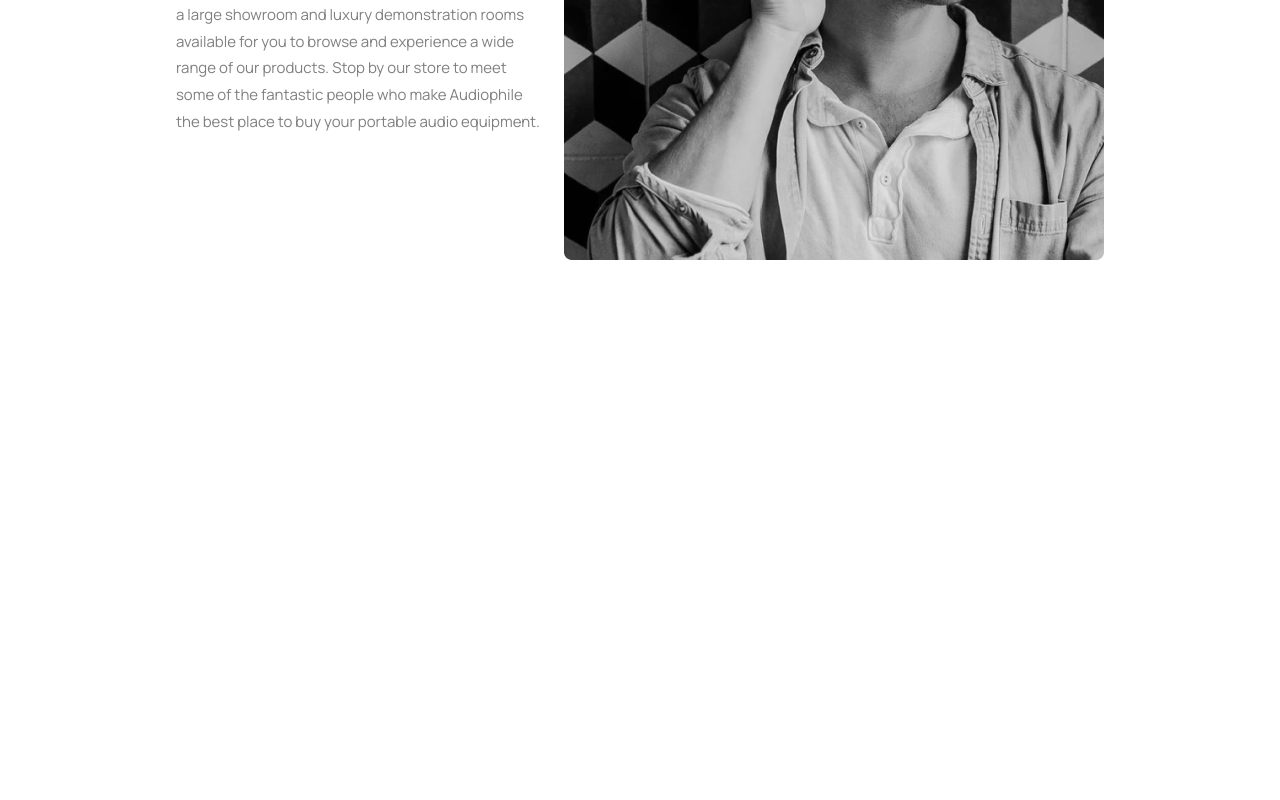
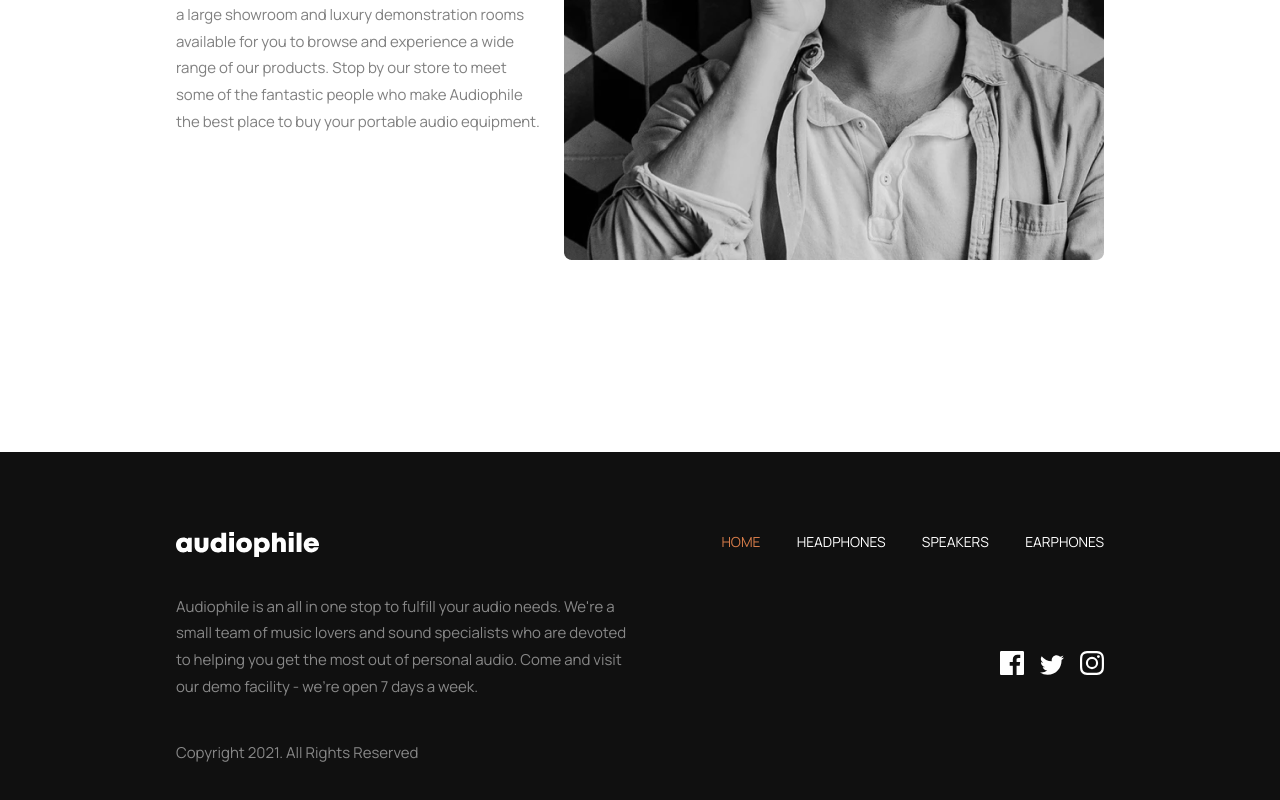
Before and after one commit to sameh-abdelhalem/audiophille-ecommerce, a React (Create React App) app: page / in a window 1280 px wide. Shown: the part 3210-4010 px from the top of the page. Before the commit the page ends 3662 px from the top, so only its background shows below. Built offline with nearby package versions, Linux system fonts and the light colour scheme.

Commit message:
style the footer pending responsiveness and the line above the logo

```diff
--- a/src/App.tsx
+++ b/src/App.tsx
@@ -10,9 +10,7 @@ function App() {
     {
       path: "/",
       element: <RouterLayout />,
-      children: [
-
-      ],
+      children: [],
     },
   ]);
   return <RouterProvider router={router} />;
--- /dev/null
+++ b/src/components/Footer/Footer.module.scss
@@ -0,0 +1,58 @@
+@import "../../sass/function";
+@import "../../sass/var.scss";
+.footerContainer {
+  color: white;
+  background-color: #101010;
+  padding: 10vh convertFont(165) 5vh convertFont(165);
+  display: flex;
+  justify-content: space-between;
+  .footerDesc {
+    width: 48.8%;
+  }
+  .footerDescParagraph {
+    margin-bottom: 2.5rem;
+  }
+  .headerLogo {
+    margin-bottom: 2rem;
+  }
+  p {
+    color: rgb(255, 255, 255, 50%);
+  }
+  ul :nth-child(4) {
+    margin-right: 0;
+  }
+  ul :nth-child(4) {
+    margin-right: 0;
+  }
+  nav ul {
+    display: flex;
+    list-style-type: none;
+    margin: 0;
+    padding: 0;
+
+    li {
+      font-size: convertFont(13);
+      margin: 0 convertFont(17);
+      a {
+        text-decoration: none;
+        color: white;
+        transition: 0.2s;
+      }
+      a:hover {
+        color: $primaryOrange;
+      }
+    }
+  }
+
+  .active {
+    color: $primaryOrange;
+  }
+}
+
+.socials {
+  text-align: right;
+  margin: 25% 0;
+  .socialIcon {
+    margin-left: 1rem;
+  }
+}
--- /dev/null
+++ b/src/components/Footer/Footer.tsx
@@ -0,0 +1,77 @@
+import React from "react";
+import { NavLink } from "react-router-dom";
+import classes from "./Footer.module.scss";
+import headerLogo from "../../assets/shared/desktop/logo.svg";
+import twitter from "../../assets/shared/desktop/icon-twitter.svg";
+import facebook from "../../assets/shared/desktop/icon-facebook.svg";
+import instagram from "../../assets/shared/desktop/icon-instagram.svg";
+const Footer = () => {
+  return (
+    <div className={classes.footerContainer}>
+      <div className={classes.footerDesc}>
+        <img src={headerLogo} className={classes.headerLogo} alt="" />
+        <p className={classes.footerDescParagraph}>
+          Audiophile is an all in one stop to fulfill your audio needs. We're a
+          small team of music lovers and sound specialists who are devoted to
+          helping you get the most out of personal audio. Come and visit our
+          demo facility - we’re open 7 days a week.
+        </p>
+        <p>Copyright 2021. All Rights Reserved</p>
+      </div>
+      <div>
+        <nav>
+          <ul>
+            <li>
+              <NavLink
+                to={"/"}
+                className={({ isActive }) =>
+                  isActive ? classes.active : undefined
+                }
+              >
+                HOME
+              </NavLink>
+            </li>
+            <li>
+              <NavLink
+                to={"/headphones"}
+                className={({ isActive }) =>
+                  isActive ? classes.active : undefined
+                }
+              >
+                HEADPHONES
+              </NavLink>
+            </li>
+            <li>
+              <NavLink
+                to={"/speakers"}
+                className={({ isActive }) =>
+                  isActive ? classes.active : undefined
+                }
+              >
+                SPEAKERS
+              </NavLink>
+            </li>
+            <li>
+              <NavLink
+                to={"/earphones"}
+                className={({ isActive }) =>
+                  isActive ? classes.active : undefined
+                }
+              >
+                EARPHONES
+              </NavLink>
+            </li>
+          </ul>
+        </nav>
+        <div className={classes.socials}>
+          <img src={facebook} className={classes.socialIcon} alt="" />
+          <img src={twitter} className={classes.socialIcon} alt="" />
+          <img src={instagram} className={classes.socialIcon} alt="" />
+        </div>
+        {/* Socail Icons */}
+      </div>
+    </div>
+  );
+};
+
+export default Footer;
--- a/src/pages/Home.tsx
+++ b/src/pages/Home.tsx
@@ -8,6 +8,7 @@ import ProductCategories from "../components/ProductCategories/ProductCategories
 import featuredSpeakers from "../assets/home/desktop/image-speaker-zx9.png";
 import EarphoneThirdAd from "../components/EarphoneThirdAd/EarphoneThirdAd";
 import PersonCardAd from "../components/PersonCardAd/PersonCardAd";
+import Footer from "../components/Footer/Footer";
 const HomePage = () => {
   return (
     <>
@@ -59,6 +60,7 @@ const HomePage = () => {
         <EarphoneThirdAd />
         <PersonCardAd />
       </div>
+      <Footer />
     </>
   );
 };
--- a/src/pages/Root.tsx
+++ b/src/pages/Root.tsx
@@ -1,12 +1,15 @@
 import React from "react";
 import classes from "./Root.module.scss";
 import { Outlet } from "react-router-dom";
+import Footer from "../components/Footer/Footer";
+import MainNavigation from "../components/MainNavigation";
 const RouterLayout = () => {
   return (
     <>
       <main className={classes.content}>
         <Outlet></Outlet>
       </main>
+      <Footer />
     </>
   );
 };
```
